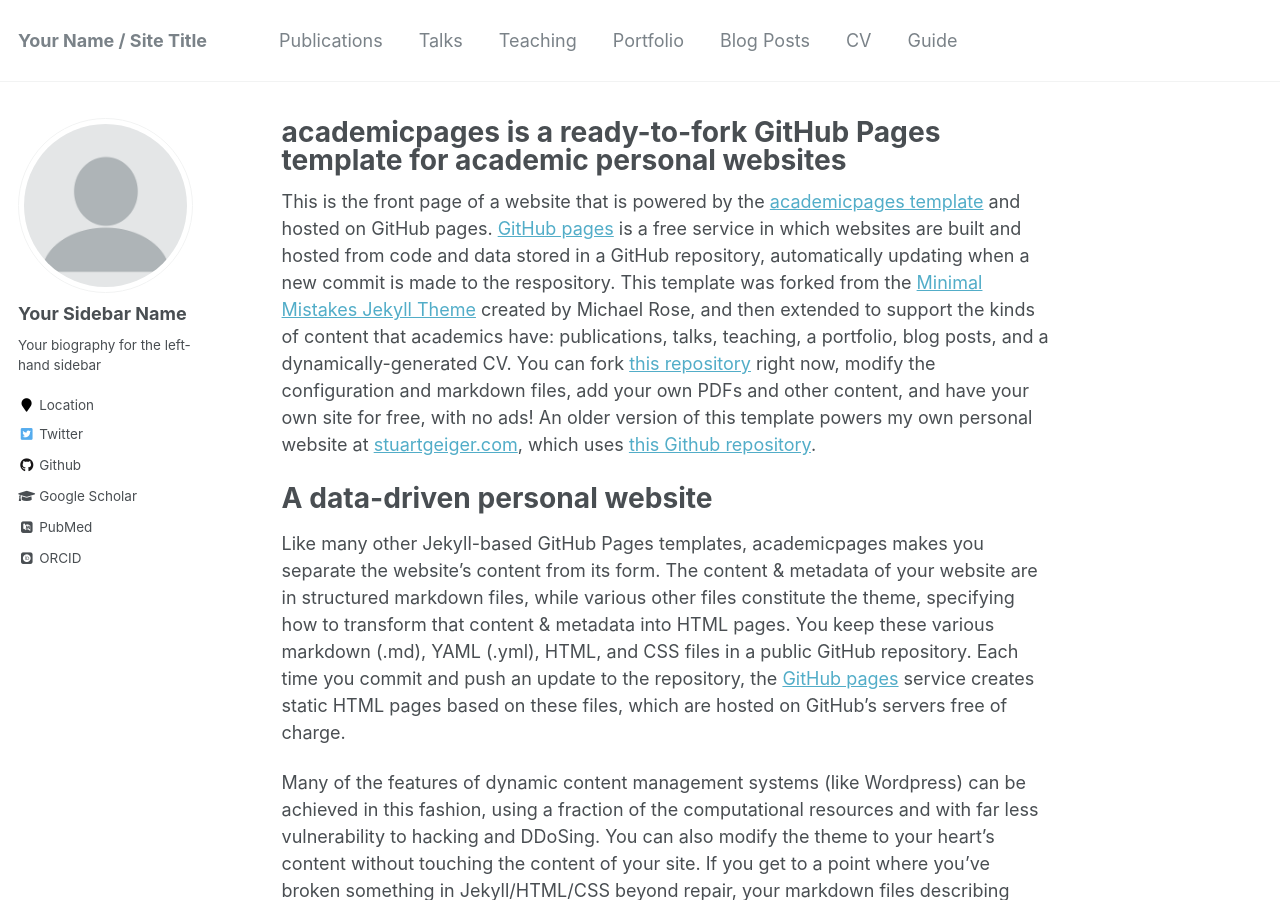
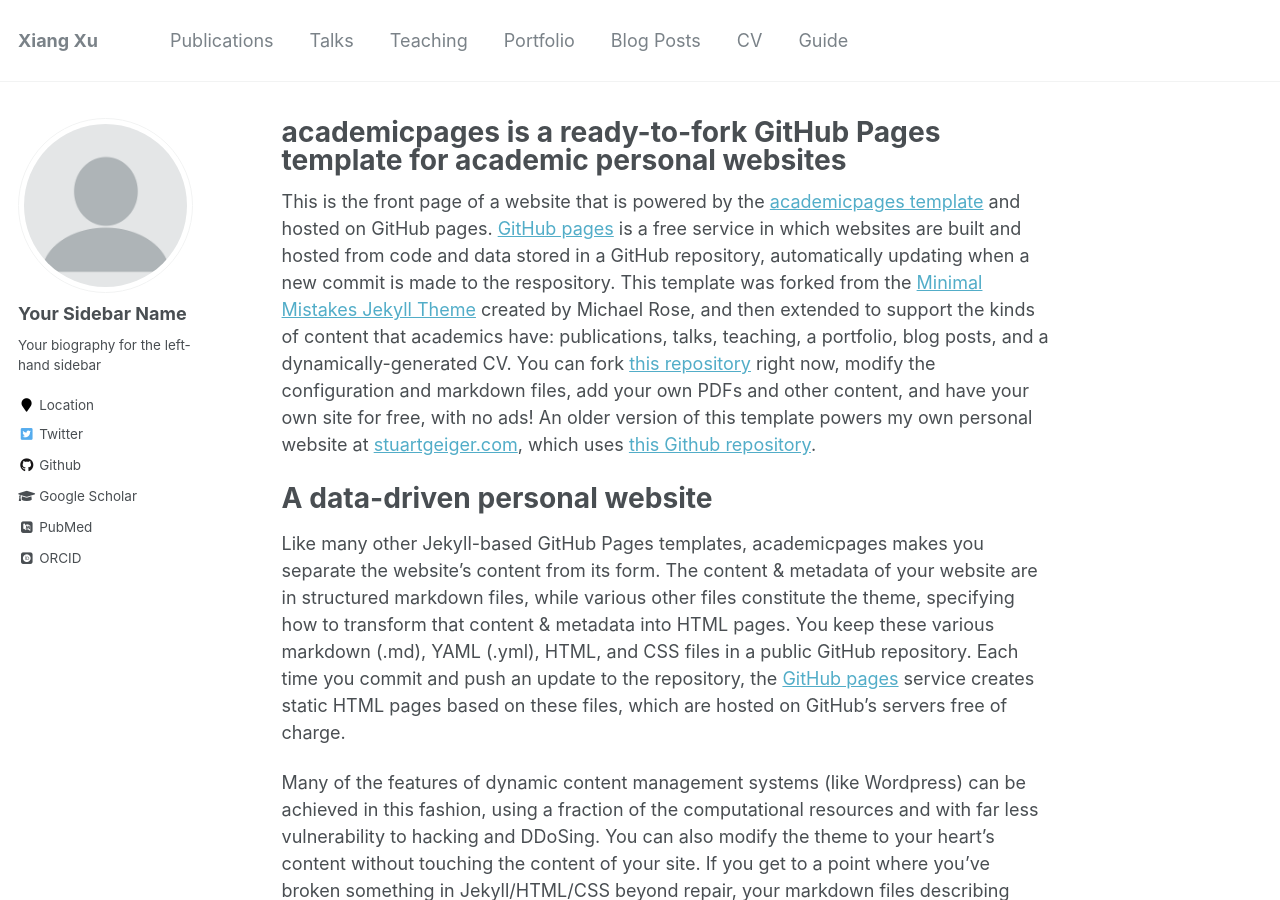
Before and after one commit to Xiangxu-0103/xiangxu-0103.github.io, a Jekyll site: the page built from _pages/about.md, in a window 1280 px wide and 900 px high. Built offline with Jekyll 4.4.1, drawn with Linux system fonts in a browser that asks for light colours; some web fonts are replaced.

Commit message:
update title

```diff
--- a/_config.yml
+++ b/_config.yml
@@ -7,7 +7,7 @@
 
 # Site Settings
 locale                   : "en-US"
-title                    : "Your Name / Site Title"
+title                    : "Xiang Xu"
 title_separator          : "-"
 name                     : &name "Your Name"
 description              : &description "personal description"
```
